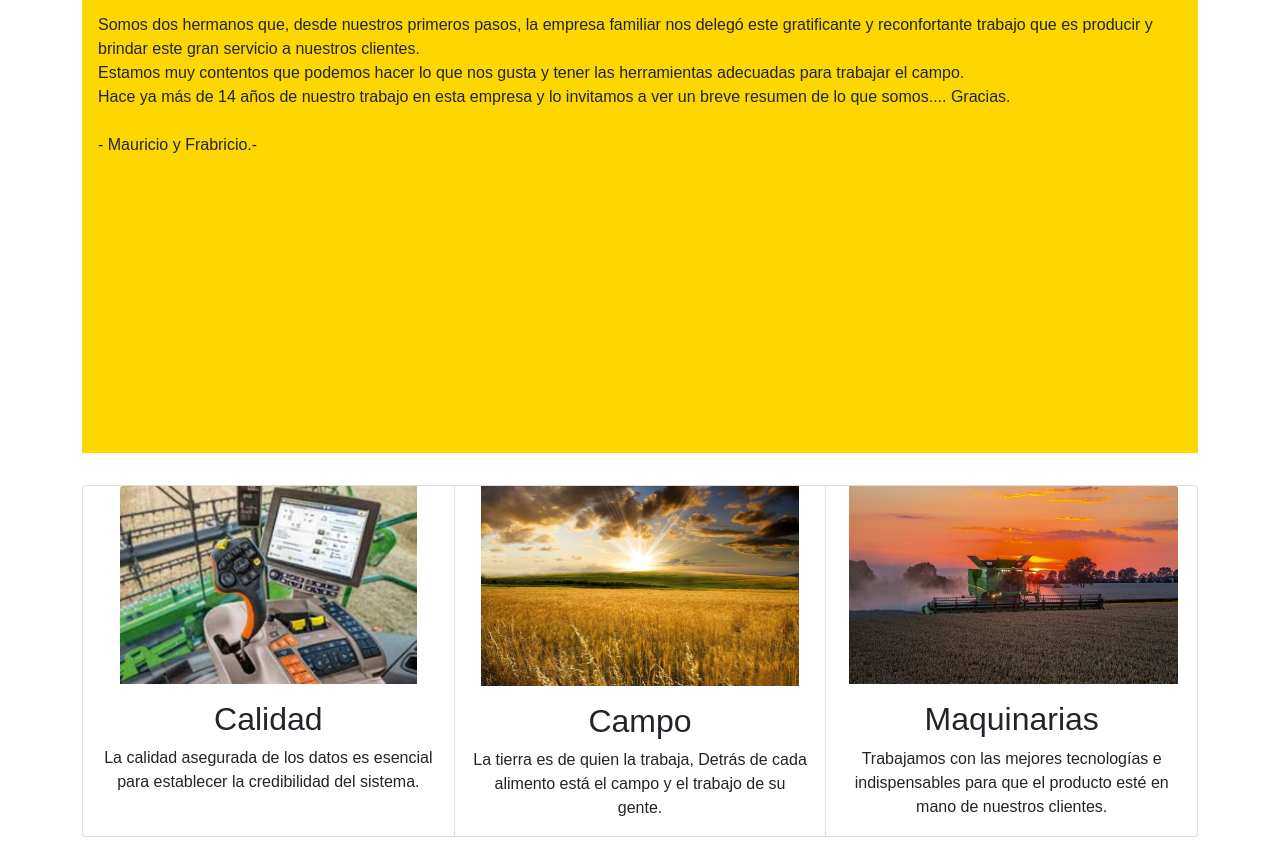
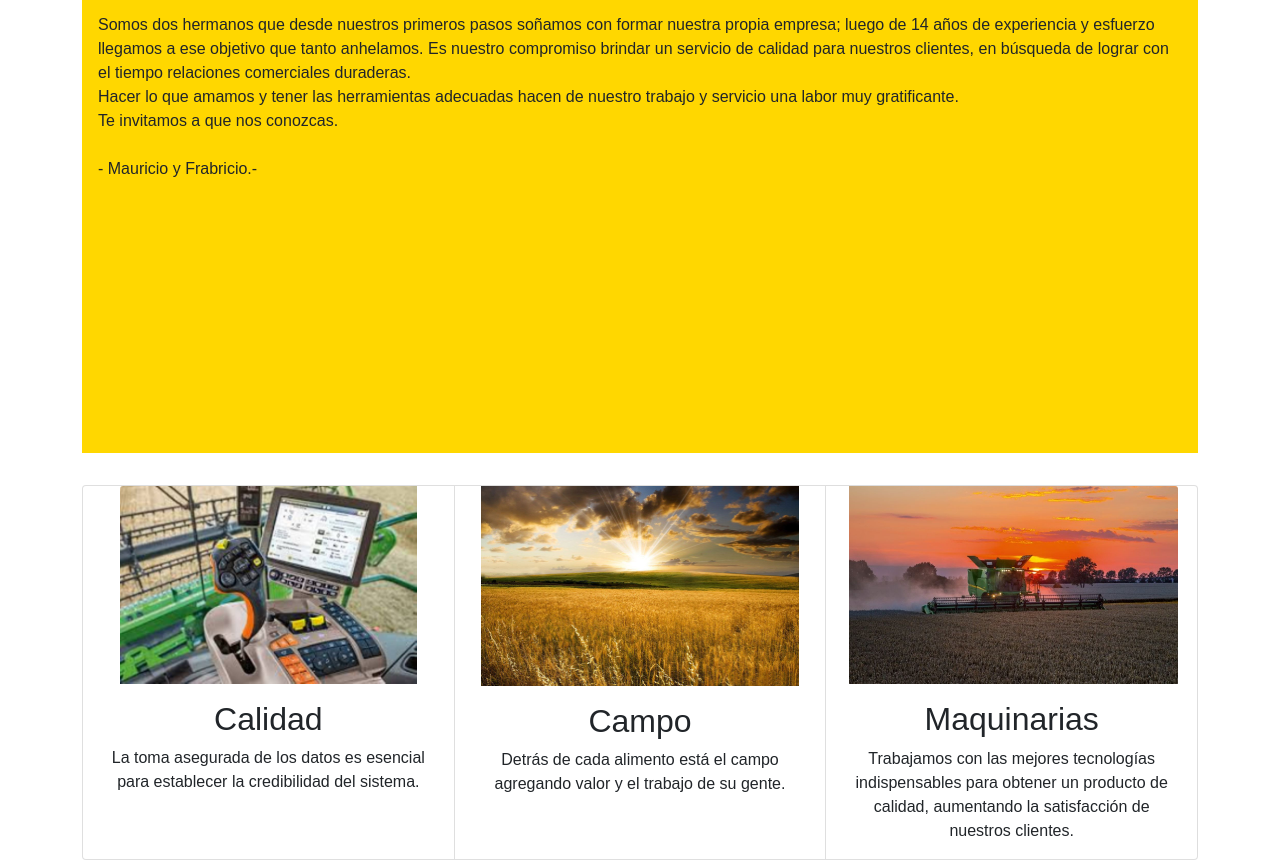
Before and after one commit to vanessamagt/servicioagrarioFAMA_vanesaTrobbiani, a website: page pages/nosotros.html in a window 1280 px wide. Shown: the part 163-1024 px from the top of the page. Drawn offline with nearby package versions, Linux system fonts and the light colour scheme; a web font is replaced by a local one.

Commit message:
ingresando texto de valor

```diff
--- a/pages/nosotros.html
+++ b/pages/nosotros.html
@@ -67,13 +67,13 @@
                 <div class="col-12 m-2 p-3 recuadroNosotros">
                     <h1> SOBRE<span class="tituloAbajo"> NOSOTROS</span></h1>
 
-                    <p class="pt-2">Somos dos hermanos que, desde nuestros primeros pasos, la empresa familiar nos delegó este gratificante
-                         y reconfortante trabajo
-                        que es producir y brindar este gran servicio a nuestros clientes. <br>
-                        Estamos muy contentos que podemos hacer lo que nos gusta y tener las herramientas adecuadas para
-                        trabajar el campo. <br>
-                        Hace ya más de 14 años de nuestro trabajo en esta empresa y lo invitamos a ver un breve resumen
-                        de lo que somos.... Gracias. <br>
+                    <p class="pt-2">Somos dos hermanos que desde nuestros primeros pasos soñamos con formar nuestra propia empresa;
+                        luego de 14 años de experiencia y esfuerzo llegamos a ese objetivo que tanto anhelamos.
+                        Es nuestro compromiso brindar un servicio de calidad para nuestros clientes, en búsqueda de lograr con el tiempo
+                        relaciones comerciales duraderas. <br>
+                        Hacer lo que amamos y tener las herramientas adecuadas hacen de nuestro trabajo y servicio una labor muy
+                        gratificante. <br>
+                        Te invitamos a que nos conozcas.<br>
 
                         <br>
                        - Mauricio y Frabricio.-
@@ -88,7 +88,7 @@
                         <img src="../assets/img/calidadmod.jpg" class="card-img-top una" alt="calidad">
                         <div class="card-body">
                             <h2 class="card-title">Calidad</h2>
-                            <p class="card-text">La calidad asegurada de los datos es esencial para establecer la credibilidad del sistema.</p>
+                            <p class="card-text">La toma asegurada de los datos es esencial para establecer la credibilidad del sistema.</p>
 
                         </div>
                     </div>
@@ -96,7 +96,7 @@
                         <img src="../assets/img/campo.jpg" class="card-img-top dos" alt="campo">
                         <div class="card-body">
                             <h2 class="card-title">Campo</h2>
-                            <p class="card-text">La tierra es de quien la trabaja, Detrás de cada alimento está el campo y el trabajo de su gente.
+                            <p class="card-text">Detrás de cada alimento está el campo agregando valor y el trabajo de su gente.
                             </p>
 
                         </div>
@@ -105,8 +105,9 @@
                         <img src="../assets/img/cosecha7mod.jpg" class="card-img-top tres" alt="maquinaria">
                         <div class="card-body">
                             <h2 class="card-title">Maquinarias</h2>
-                            <p class="card-text">Trabajamos con las mejores tecnologías e indispensables para que el producto esté en mano de
-                                nuestros clientes.</p>
+                            <p class="card-text">Trabajamos con las mejores tecnologías indispensables para obtener un producto de calidad,
+                                aumentando
+                                la satisfacción de nuestros clientes.</p>
 
                         </div>
                     </div>
--- a/scss/_media_query.scss
+++ b/scss/_media_query.scss
@@ -58,6 +58,16 @@
 
     }
 
+        /*pagina 404*/
+        .paginaError img {
+
+            max-width: 100%;
+            width: 250px; // asume que este es el tamaño por defecto
+            object-fit: cover;
+            object-position: right;
+
+
+        }
 
 
 }
```
Also changed, not shown: pages/calidad.html (+3 -3 lines), pages/servicios.html (+5 -5 lines), css/styleboot.css.
